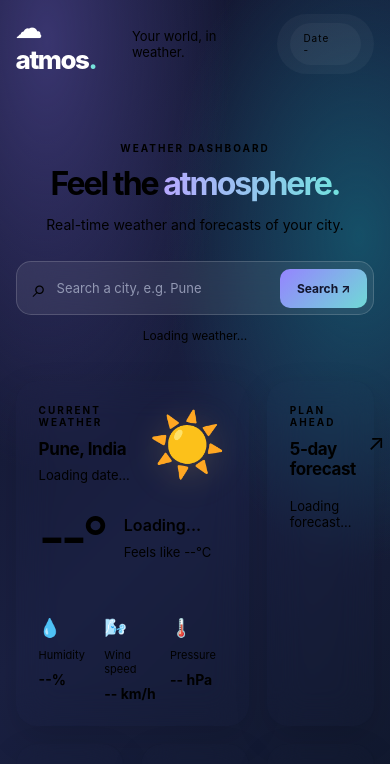
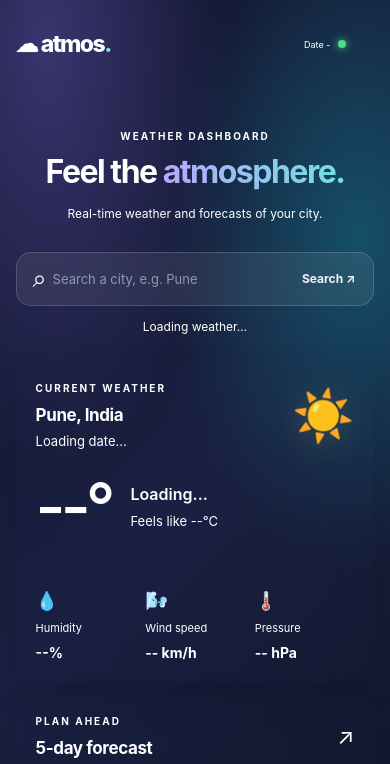
Before and after one commit to mikki-0101/Atmos_Forecast, a plain HTML site: page index.html in a window 390 px wide. Shown: the top 764 px of the page. Drawn offline with Linux system fonts and the light colour scheme.

Commit message:
Responsive_update

```diff
--- a/style.css
+++ b/style.css
@@ -13,6 +13,7 @@ body {
     radial-gradient(ellipse at 92% 28%, #154f67 0%, transparent 38%),
     linear-gradient(135deg, #11142c, #1a2042 55%, #10182c);
   background-attachment: fixed;
+  color: white;
 }
 button,
 input {
@@ -52,15 +53,18 @@ button {
   font-size: 13px;
 }
 .live-badge {
-  display: flex;
+  display: inline-flex;
   align-items: center;
   gap: 8px;
-  border: 1px solid var(--border);
-  background: rgba(255, 255, 255, 0.04);
-  border-radius: 30px;
-  padding: 9px 13px;
-  font-size: 10px;
-  letter-spacing: 1px;
+  white-space: nowrap;
+}
+
+.live-dot {
+  width: 8px;
+  height: 8px;
+  background: #4ade80;
+  border-radius: 50%;
+  box-shadow: 0 0 8px #4ade80;
 }
 
 .hero {
@@ -79,7 +83,7 @@ button {
   font-size: clamp(32px, 5vw, 52px);
   letter-spacing: -2px;
   line-height: 1.2;
-  color: black;
+  /* color: black; */
 }
 
 .hero h1 span {
@@ -141,8 +145,9 @@ button {
 }
 
 .search-bar button {
-  background: linear-gradient(135deg, #9584ff, #70d9d6);
-  color: #12152d;
+  /* background: linear-gradient(135deg, #9584ff, #70d9d6); */
+  background: transparent;
+  color: #f2f2f7;
   border: 0;
   padding: 12px 17px;
   border-radius: 10px;
@@ -557,19 +562,104 @@ button {
 .detail-row strong {
   text-align: right;
 }
-.detail-row {
+
+footer {
   display: flex;
-  justify-content: space-between;
-  gap: 12px;
-  padding: 13px 0;
-  border-bottom: 1px solid rgba(255, 255, 255, .07);
-  font-size: 12px;
+  justify-content: center;
+  flex-wrap: wrap;
+  gap: 5px;
+  padding: 24px 0 30px;
+  border-top: 1px solid var(--border);
+  color: var(--muted);
+  font-size: 11px;
 }
 
-.detail-row span {
-  color: var(--muted);
+footer span {
+  color: #f59aaf;
 }
 
-.detail-row strong {
-  text-align: right;
+@media (max-width: 850px) {
+  .dashboard {
+    grid-template-columns: repeat(2, minmax(0, 1fr));
+  }
+
+  .current-card {
+    grid-column: span 2;
+  }
+
+  .tagline {
+    display: none;
+  }
 }
+
+@media (max-width: 540px) {
+  .app {
+    width: 91%;
+  }
+
+  .topbar {
+    min-height: 70px;
+  }
+
+  .logo {
+    font-size: 23px;
+  }
+
+  .live-badge {
+    font-size: 9px;
+    padding: 8px 10px;
+  }
+
+  .hero {
+    padding: 42px 0 25px;
+  }
+
+  .hero h1 {
+    letter-spacing: -1.5px;
+  }
+
+  .subtitle {
+    font-size: 12px;
+    line-height: 1.6;
+  }
+
+  .search-bar {
+    gap: 6px;
+  }
+
+  .search-bar button {
+    padding: 12px;
+  }
+
+  .dashboard {
+    grid-template-columns: 1fr;
+    gap: 13px;
+  }
+
+  .current-card {
+    grid-column: span 1;
+  }
+
+  .card {
+    padding: 20px;
+    border-radius: 18px;
+  }
+
+  .temperature-row h3 {
+    font-size: 65px;
+  }
+
+  .weather-icon {
+    font-size: 50px;
+  }
+
+  footer {
+    flex-direction: column;
+  }
+}
+
+@media (prefers-reduced-motion: reduce) {
+  *, *::before, *::after {
+    transition-duration: .01ms !important;
+  }
+}
```
